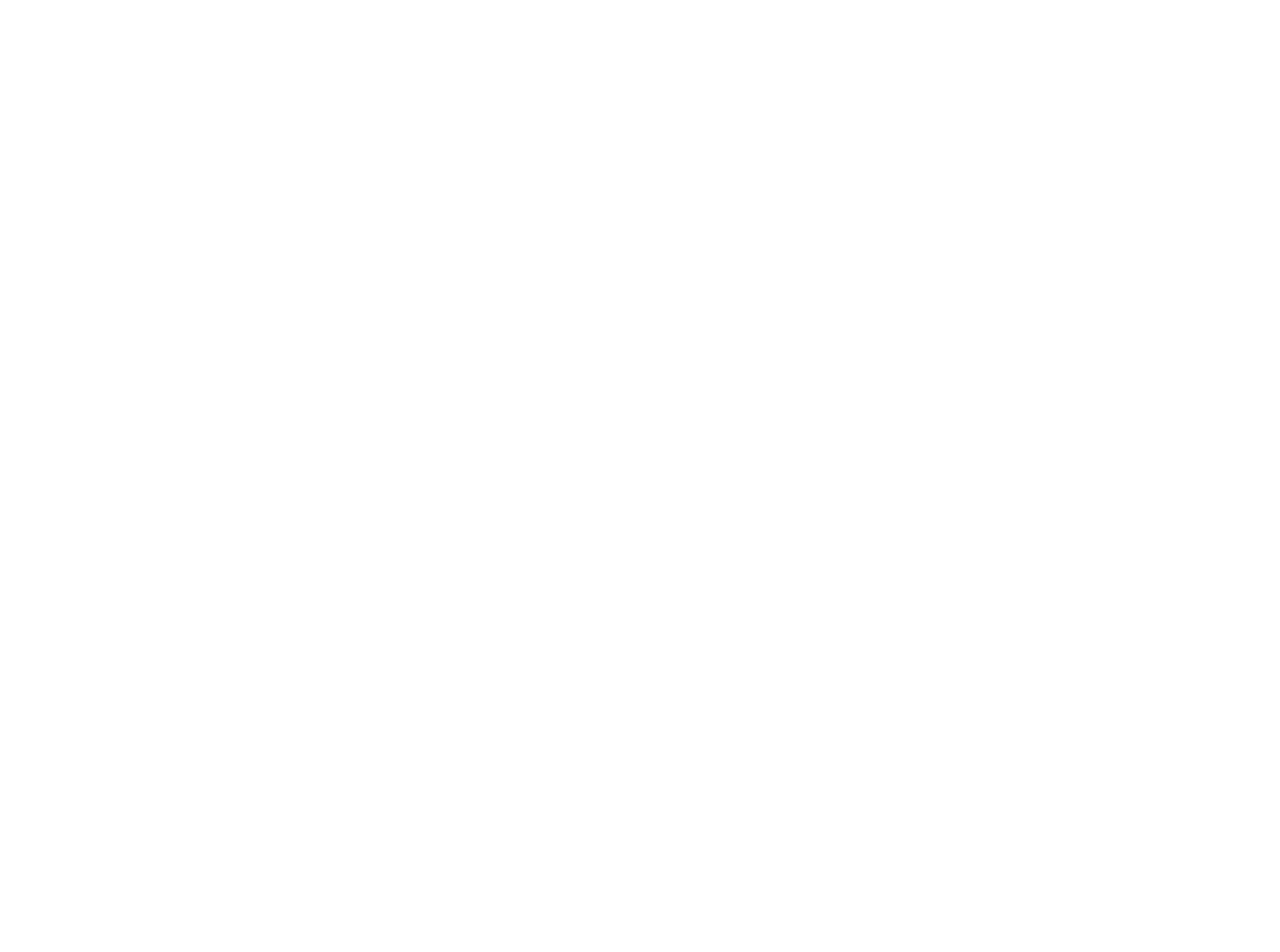
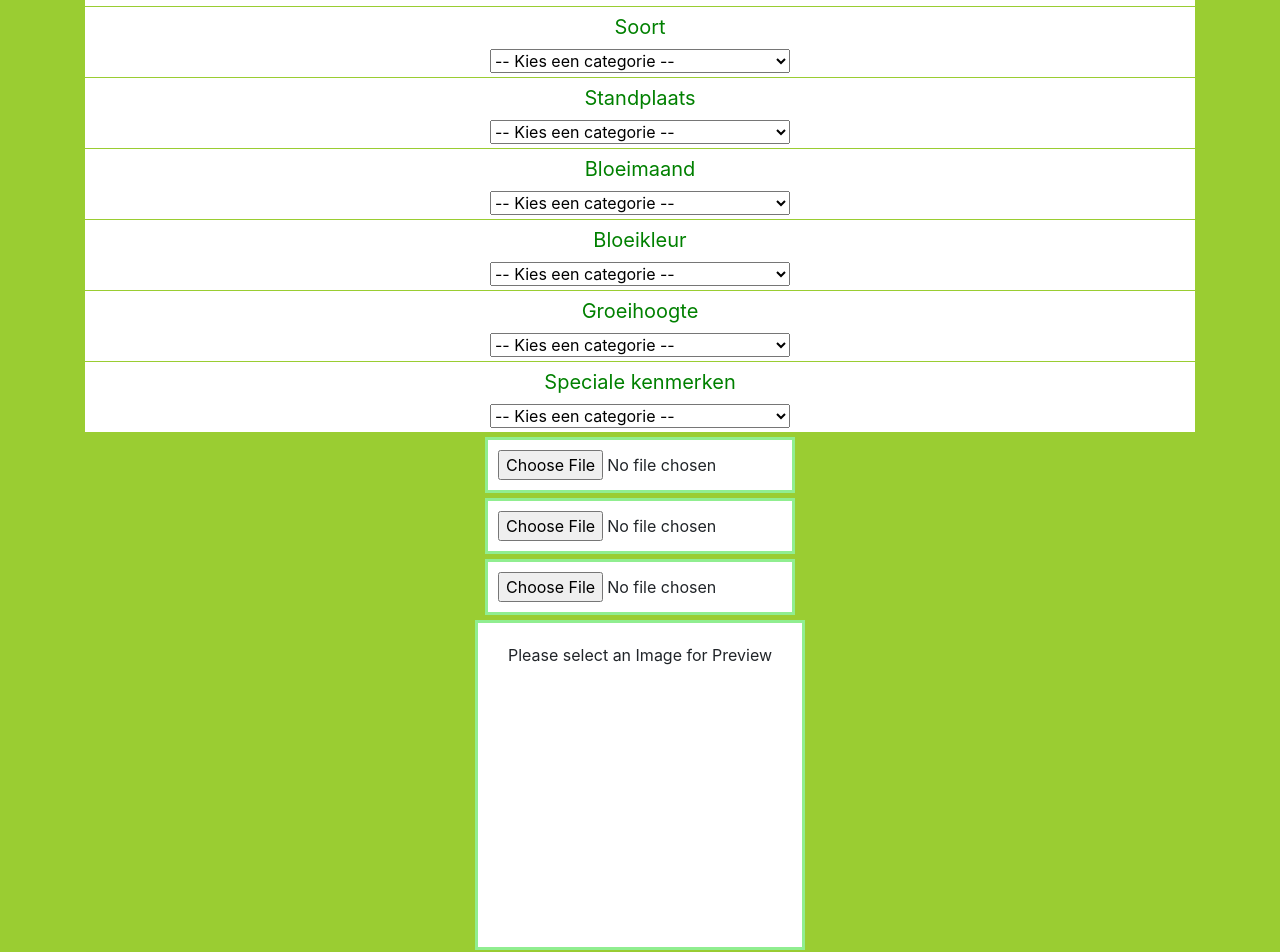
Before and after one commit to StevenW1999/projectc, a React (Create React App) app in the folder client/: page /Createtrade in a window 1280 px wide. Shown: the part 420-1372 px from the top of the page. Before the commit the page ends 800 px from the top, so only its background shows below. Built offline with nearby package versions, Linux system fonts and the light colour scheme; the HTML template or start-up script is replaced by a standard one.

Commit message:
Aanmaken style

```diff
--- a/client/src/pages/Create_trade/Create_trade.css
+++ b/client/src/pages/Create_trade/Create_trade.css
@@ -0,0 +1,66 @@
+p {
+    color: green;
+    text-align: center;
+    font-size: 20px;
+    background-color: white;
+    text-align: center;
+    padding: 1px;
+    margin: 3px auto;
+
+ }
+
+.Title,.Plaats,.Omschrijving,.Categorie{
+    text-align: center;
+    background-color: white;
+    text-align: center;
+    padding: 1px;
+    margin: 1px auto;
+
+ }
+
+
+input[type="text"],textarea[name="textArea"] {
+  width: 300px;
+}
+
+
+select {
+        width: 300px;
+        margin: 3px;
+}
+
+ .fileInput{
+    background-color: white;
+    text-align: center;
+    border-bottom: 3px solid lightgreen;
+    border-right: 3px solid lightgreen;
+    border-top: 3px solid lightgreen;
+    border-left: 3px solid lightgreen;
+    padding: 10px;
+    width: 310px;
+    margin: 5px auto;
+    cursor: pointer;
+  }
+
+  .imgPreview{
+    background-color: white;
+    text-align: center;
+    margin: 5px auto;
+    height: 330px;
+    width: 330px;
+    border-left: 3px solid lightgreen;
+    border-right: 3px solid lightgreen;
+    border-top: 3px solid lightgreen;
+    border-bottom: 3px solid lightgreen;
+  }
+    img{
+        background-color: white;
+        width: 100%;
+        height: 100%;
+   }
+
+  .previewText{
+    background-color: white;
+    width: 100%;
+    margin-top: 20px;
+  }
--- a/client/src/pages/Create_trade/Create_trade.js
+++ b/client/src/pages/Create_trade/Create_trade.js
@@ -1,13 +1,161 @@
 import React, { Component } from 'react';
+import './Create_trade.css';
 
 class Create_trade extends Component{
-render () {
-  return (
-    <div>
-        <h1>Hello plant</h1>
-    </div>
-    );
-}
-}
+    constructor(props) {
+        super(props);
+        this.state = {file: '',imagePreviewUrl: ''};
+      }
+
+      _handleSubmit(e) {
+        e.preventDefault();
+        console.log('handle uploading-', this.state.file);
+      }
+
+      _handleImageChange(e) {
+        e.preventDefault();
+
+        let reader = new FileReader();
+        let file = e.target.files[0];
+
+        reader.onloadend = () => {
+          this.setState({
+            file: file,
+            imagePreviewUrl: reader.result
+          });
+        }
+
+        reader.readAsDataURL(file)
+      }
+
+      render() {
+
+        let {imagePreviewUrl} = this.state;
+        let $imagePreview = null;
+        if (imagePreviewUrl) {
+          $imagePreview = (<img src={imagePreviewUrl} />);
+        }
+        else {
+          $imagePreview = (<div className="previewText">Please select an Image for Preview</div>);
+        }
+
+        return (
+          <div className="previewComponent">
+            <div className="Title">
+              <p>Title</p>
+              <input type="text"  />
+            </div>
+            <div className="Plaats">
+              <p>Plaats</p>
+              <input type="text"  />
+            </div>
+            <div className="Omschrijving">
+              <p>Omschrijving</p>
+              <textarea name="textArea" rows="4" >
+              </textarea>
+            </div>
+            <div className="Categorie">
+              <p>Vaste plant</p>
+              Ja: <input type = "checkbox"/>Nee: <input type = "checkbox"/>
+            </div>
+            <div className="Categorie">
+              <p>Soort</p>
+              <select value={this.state.value} >
+                <option selected value> -- Kies een categorie -- </option>
+                <option value="bomen">Bomen</option>
+                <option value="bodem">Bodembedekkers</option>
+                <option value="conifeer">Coniferen</option>
+                <option value="haag">Haagplanten</option>
+                <option value="struik">Heesters of struiken</option>
+                <option value="klim">Klimplanten</option>
+                <option value="sier">Siergrassen</option>
+                <option value="terras">Terrasplanten</option>
+                <option value="vijver">Vijverplanten</option>
+              </select>
+            </div>
+            <div className="Categorie">
+              <p>Standplaats</p>
+              <select value={this.state.value} >
+                <option selected value> -- Kies een categorie -- </option>
+                <option value="schaduw">Volle schaduw</option>
+                <option value="halfschaduw">Half schaduw</option>
+                <option value="zon">Volle Zon</option>
+              </select>
+            </div>
+            <div className="Categorie">
+              <p>Bloeimaand</p>
+              <select value={this.state.value} >
+                <option selected value> -- Kies een categorie -- </option>
+                <option value="jan_fbr">Januari -februari</option>
+                <option value="mrt_apr">Maart - April</option>
+                <option value="mei_jun">Mei - Juni</option>
+                <option value="jul_aug">Juli - Augustus</option>
+                <option value="sept_okt">September - Oktober</option>
+                <option value="nov_dec">November - December</option>
+              </select>
+            </div>
+            <div className="Categorie">
+              <p>Bloeikleur</p>
+              <select value={this.state.value} >
+                <option selected value> -- Kies een categorie -- </option>
+                <option value="blauw">Blauw</option>
+                <option value="bruin">Bruin</option>
+                <option value="geel">Geel</option>
+                <option value="groen">Groen</option>
+                <option value="oranje">Oranje</option>
+                <option value="paars">Paars</option>
+                <option value="rood">Rood</option>
+                <option value="roze">Roze</option>
+                <option value="wit">Wit</option>
+                <option value="zwart">Zwart</option>
+                <option value="meerkl">Meerkleurig</option>
+                <option value="anders">anders</option>
+              </select>
+            </div>
+            <div className="Categorie">
+              <p>Groeihoogte</p>
+              <select value={this.state.value} >
+                <option selected value> -- Kies een categorie -- </option>
+                <option value="20">0 - 20 cm</option>
+                <option value="40">20 - 40 cm</option>
+                <option value="70">40 - 70 cm</option>
+                <option value="100">70 - 100 cm</option>
+                <option value="120">100 - 120 cm</option>
+                <option value="150">120 - 150 cm</option>
+                <option value="2m">1.5 - 2 m</option>
+                <option value="hoger">hoger dan 2 m</option>
+              </select>
+            </div>
+            <div className="Categorie">
+              <p>Speciale kenmerken</p>
+              <select value={this.state.value} >
+                <option selected value> -- Kies een categorie -- </option>
+                <option value="aroma">Aromatisch</option>
+                <option value="bijen">Bijen aantrekken</option>
+                <option value="droogbl">Droogbloem</option>
+                <option value="fruit">Fruit</option>
+                <option value="geur">Geurende bloem</option>
+              </select>
+            </div>
+            <div className="fileInput">
+              <input type="file"
+                onChange={(e)=>this._handleImageChange(e)} />
+            </div>
+            <div className="fileInput">
+              <input type="file"
+                onChange={(e)=>this._handleImageChange(e)} />
+            </div>
+            <div className="fileInput">
+              <input type="file"
+                onChange={(e)=>this._handleImageChange(e)} />
+            </div>
+            <div className="imgPreview">
+              {$imagePreview}
+            </div>
+          </div>
+        )
+      }
+    }
+
 
 export default Create_trade;
```
